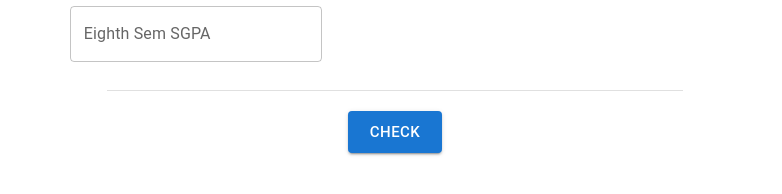
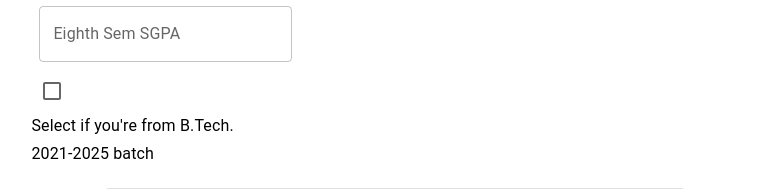
Before and after one commit to Himrajgogoi/SGPA_to_CGPA_Converter, a Next.js app: page / in a window 1280 px wide. Shown: the part 758-952 px from the top of the page, without its empty margins (245-1027 px from the left). Built offline with nearby package versions, Linux system fonts and the light colour scheme.

Commit message:
Created checkbox

```diff
--- a/pages/index.js
+++ b/pages/index.js
@@ -2,6 +2,7 @@
 import Image from "next/image";
 import {
   Box,
+  Checkbox,
   Grid,
   TextField,
   FormControl,
@@ -15,12 +16,13 @@ import {
   Container,
   Popover,
   Avatar,
+  FormControlLabel,
 } from "@mui/material";
 import InfoOutlinedIcon from "@mui/icons-material/InfoOutlined";
 import LinkedInIcon from "@mui/icons-material/LinkedIn";
 import EmailIcon from "@mui/icons-material/Email";
 import GitHubIcon from "@mui/icons-material/GitHub";
-import { useState,useRef } from "react";
+import React, { useState,useRef } from "react";
 import { Departments, Department_ug_credits } from "../components/departments";
 import Convert from "../components/CGPAConverter";
 
@@ -28,6 +30,15 @@ export default function Home() {
   // setting the department and array of Sgpas.
   const [dept, setDept] = useState(null);
   const [cgpa, setCgpa] = useState(null);
+
+  //creating a bool variable
+  const [sem3, setSem3]=useState(false);
+
+  //creating a function for handling the checkbox event
+  // const handlecheck = (event, React.ChangeEvent<HTMLInputElement>)=>{
+  //   setSem3(event.target.checked);
+  //   console.log({sem3})
+  // }
 
   //sgpas of the 8 semesters
   const [f_sem, setFSem] = useState(null);
@@ -243,6 +254,17 @@ export default function Home() {
                   type="number"
                   onChange={(e) => setEiSem(parseFloat(e.target.value))}
                 />
+
+                <Checkbox
+                  checked={sem3}
+                  label = "Se"
+                  onChange={() => setSem3((prev)=>!(prev))}
+                />
+
+                <Typography variant="subtitle1" sx={{ color: "black" }}>
+                  Select if you're from B.Tech. 2021-2025 batch
+                </Typography>
+
               </Box>
             </Grid>
             <Grid item xs={12} lg={8}>
```
Also changed, not shown: 1 other file (tests, documents, lock files or other folders).
